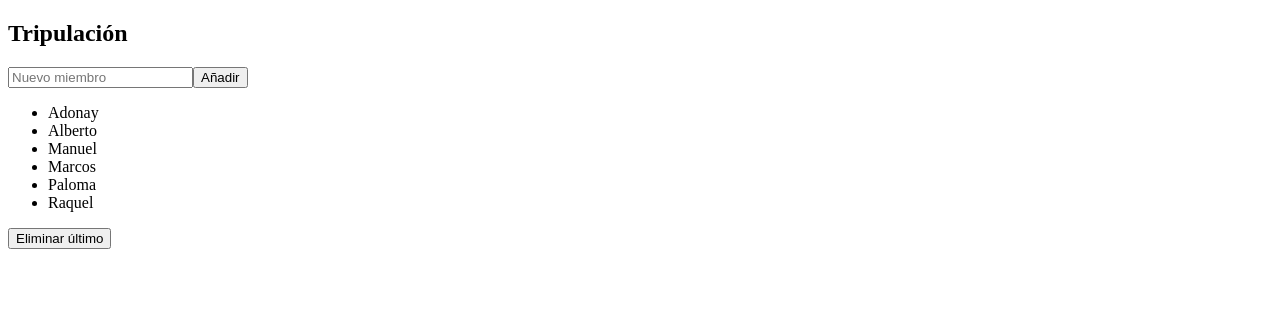
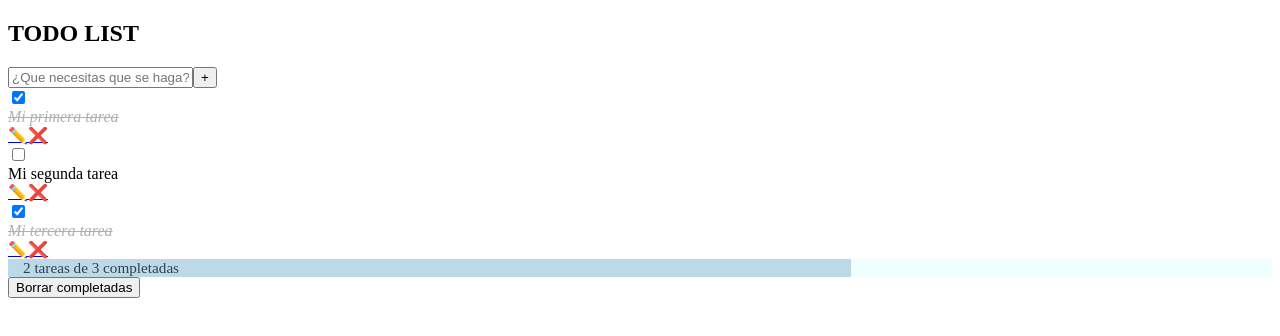
Before and after one commit to ManoLOL12/proyecto-final-manuel, a Vue app: page / in a window 1280 px wide. Shown: the top 336 px of the page. Built offline with nearby package versions, Linux system fonts and the light colour scheme.

Commit message:
Copiada base todolist y funciona

```diff
--- a/package.json
+++ b/package.json
@@ -9,6 +9,7 @@
     "preview": "vite preview"
   },
   "dependencies": {
+    "@vueuse/core": "^13.3.0",
     "vue": "^3.5.13"
   },
   "devDependencies": {
--- a/src/App.vue
+++ b/src/App.vue
@@ -1,27 +1,59 @@
 <script setup>
-import { ref } from 'vue';
+import { computed, ref } from 'vue';
+import { useStorage } from '@vueuse/core';
+import NewTaskForm from '@/components/NewTaskForm.vue';
+import StatusBar from '@/components/StatusBar.vue';
+import TaskList from '@/components/TaskList.vue';
 
-const newMember = ref("")
-const crew = ref(["Adonay", "Alberto", "Manuel", "Marcos", "Paloma", "Raquel"])
-
-function addMember(){
-  crew.value.push(newMember.value)
-  newMember.value = ""
+function generateId() {
+  return Math.random().toString(36).substr(2, 8);
 }
 
-function removeLast(){
-  crew.value.pop()
+
+const tasks = useStorage("tasks", [
+  {id: "xxx", done: true, text: "Mi primera tarea"},
+  {id: "yyy", done: false, text: "Mi segunda tarea"},
+  {id: "zzz", done: true, text: "Mi tercera tarea"},
+])
+
+const completed = computed(() => tasks.value.filter(item => item.done))
+const incompleted = computed(() => tasks.value.filter(item => !item.done))
+
+function addNewTask(task){
+  const taskObject = {
+    id: generateId(),
+    done: false,
+    text: task
+  }
+  tasks.value.push(taskObject)
 }
+
+function removeCompleted(){
+  tasks.value = incompleted.value
+  //completed.value.forEach(item =>removeItem(item.id))
+}
+
+function removeItem(id){
+  const index = tasks.value.findIndex(item => item.id === id)
+  if (index === -1) return
+  tasks.value.splice(index, 1)
+}
+
 </script>
+<template>
+<div class="container">
 
-<template>
-  <section>
-    <h1>Tripulación</h1>
-    <input  @keyup.enter="addMember" v-model="newMember" placeholder="Nuevo miembro" />
-    <button @click="addMember">Añadir</button>
-    <ul>
-      <li v-for="member in crew">{{ member }}</li>
-    </ul>
-    <button @click="removeLast">Eliminar último</button>
-  </section>
+  <div class="todo-app">
+    <h2>TODO LIST</h2>
+    <NewTaskForm @onNewTask="addNewTask" />
+
+    <TaskList :tasks="tasks" @remove="removeItem" />
+
+    <footer v-if="tasks.length > 0">
+      <StatusBar :completed="completed.length" :total="tasks.length"></StatusBar>
+      <button :disabled="completed.length ===0" class="btn" @click="removeCompleted">Borrar completadas</button>
+  </footer>
+</div>
+</div>
+
 </template>
--- /dev/null
+++ b/src/components/NewTaskForm.vue
@@ -0,0 +1,18 @@
+<script setup>
+  import { ref } from 'vue';
+
+  const emit = defineEmits(["onNewTask"])
+  const task = ref("")
+
+  function addNewTask(){
+    emit("onNewTask", task.value )
+    task.value = ""
+  }
+
+</script>
+<template>
+  <div class="add-form">
+    <input @keyup.enter="addNewTask" v-model="task" type="text" placeholder="¿Que necesitas que se haga?">
+    <button class="btn" @click="addNewTask">+</button>
+  </div>
+</template>
--- /dev/null
+++ b/src/components/StatusBar.vue
@@ -0,0 +1,47 @@
+<script setup>
+import { computed } from 'vue';
+
+const props = defineProps({
+  completed: {
+    type: Number,
+    default: 0
+  },
+  total: {
+    type: Number,
+    default: 0
+  }
+})
+
+const completedPercent = computed( () => {
+  const percent = (props.completed/props.total) * 100
+  return `${percent}%`
+})
+
+</script>
+<template>
+  <div class="status-bar">
+    <div class="progress" :style="{width: completedPercent}"></div>
+    <div class="status">
+      {{ props.completed }} tareas de {{ props.total }} completadas
+    </div>
+  </div>
+</template>
+
+<style scoped>
+.status-bar {
+  position: relative;
+  display: flex;
+  align-items: center;
+  font-size: 0.95rem;
+  background-color: azure;
+}
+.status{
+  padding: 0px 15px;
+}
+.progress {
+  width: 66%;
+  position: absolute;
+  background-color: rgba(114, 160, 197,0.4);
+  height: 100%;
+}
+</style>
--- /dev/null
+++ b/src/components/TaskItem.vue
@@ -0,0 +1,54 @@
+<script setup>
+import { ref, defineEmits, defineProps, nextTick } from 'vue';
+
+const descriptionRef = ref(null)
+
+const props = defineProps({
+  item: {
+    type: Object
+  }
+})
+const emit = defineEmits(["remove"])
+
+const isEditable = ref(false)
+
+async function toggleEditable(){
+  isEditable.value  = !isEditable.value
+  if (isEditable.value){
+    await nextTick()
+    descriptionRef.value.focus()
+  }
+}
+function remove(id){
+  emit("remove", id)
+}
+
+</script>
+
+<template>
+  <div class="task-item">
+    <input type="checkbox" v-model="props.item.done" />
+    <div class="description">
+      <input v-if="isEditable" ref="descriptionRef" @keyup.enter="isEditable=false" v-model="props.item.text" type="text" />
+      <span v-else :class="{'is-done': props.item.done}">{{ props.item.text }}</span>
+    </div>
+    <div class="actions">
+      <a href="#" @click.prevent="toggleEditable">✏️</a>
+      <a href="#" @click.prevent="remove(props.item.id)">❌</a>
+    </div>
+  </div>
+</template>
+
+<style scoped>
+  .description input {
+    width: 100%;
+    background-color: rgb(243, 243, 246);
+    border: none;
+    padding: 5px 0;
+  }
+  .is-done {
+    text-decoration: line-through;
+    font-style: italic;
+    color: rgb(176, 176, 176)
+  }
+</style>
--- /dev/null
+++ b/src/components/TaskList.vue
@@ -0,0 +1,27 @@
+<script setup>
+import { defineProps, defineEmits} from 'vue';
+import TaskItem from '@/components/TaskItem.vue'
+
+const props = defineProps({
+  tasks: {
+    type: Array
+  }
+})
+
+const emit = defineEmits(["remove"])
+
+function removeItem(id){
+  emit("remove", id)
+}
+
+
+</script>
+
+<template>
+    <div class="tasks-list" v-if="props.tasks.length>0">
+      <TaskItem v-for="task in props.tasks" :item="task" @remove="removeItem"></TaskItem>
+    </div>
+    <div v-else class="no-tasks">
+      Aún no tienes ninguna tarea. Añade la primera con el formulario de arriba
+    </div>
+</template>
```
Also changed, not shown: 1 other file (tests, documents, lock files or other folders).
